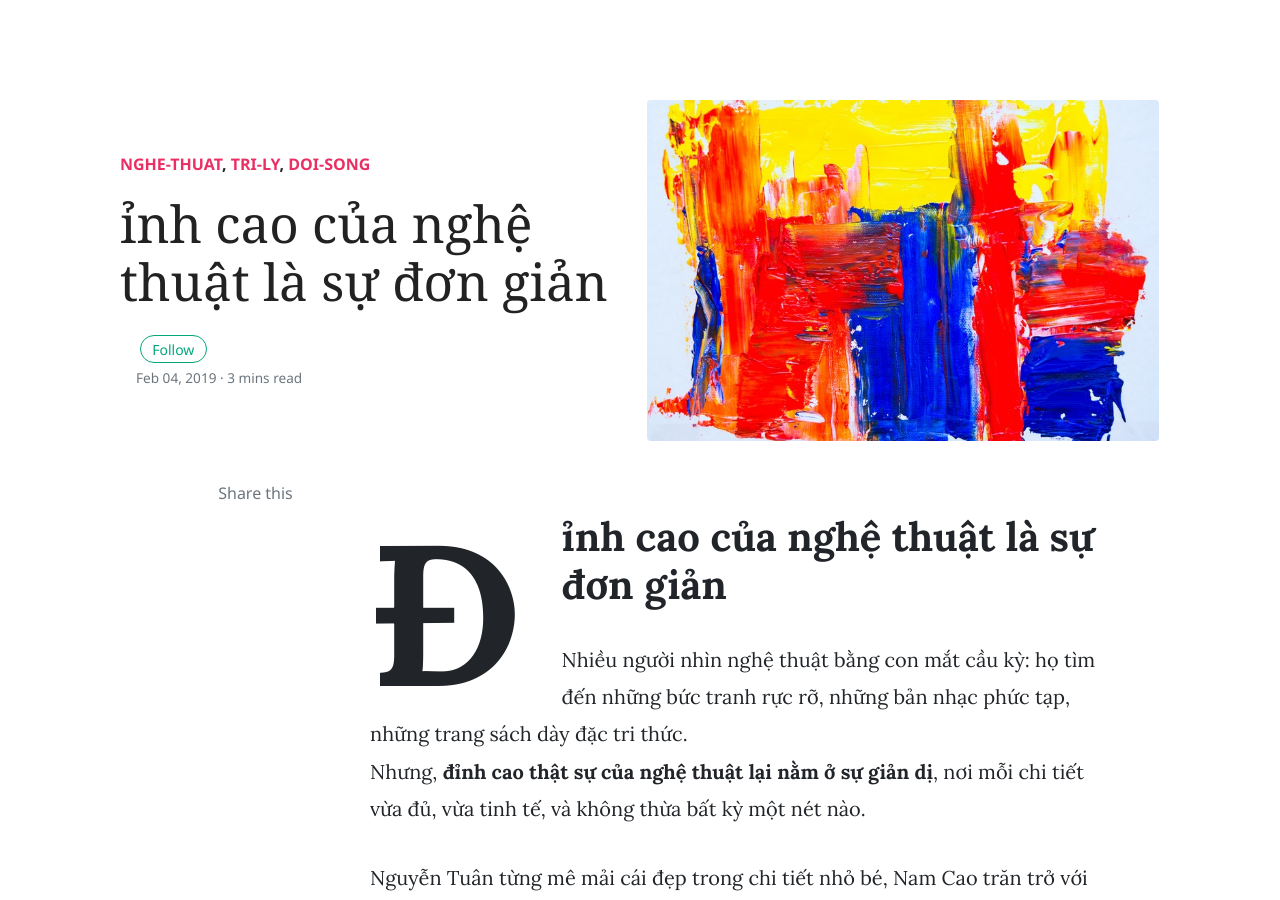
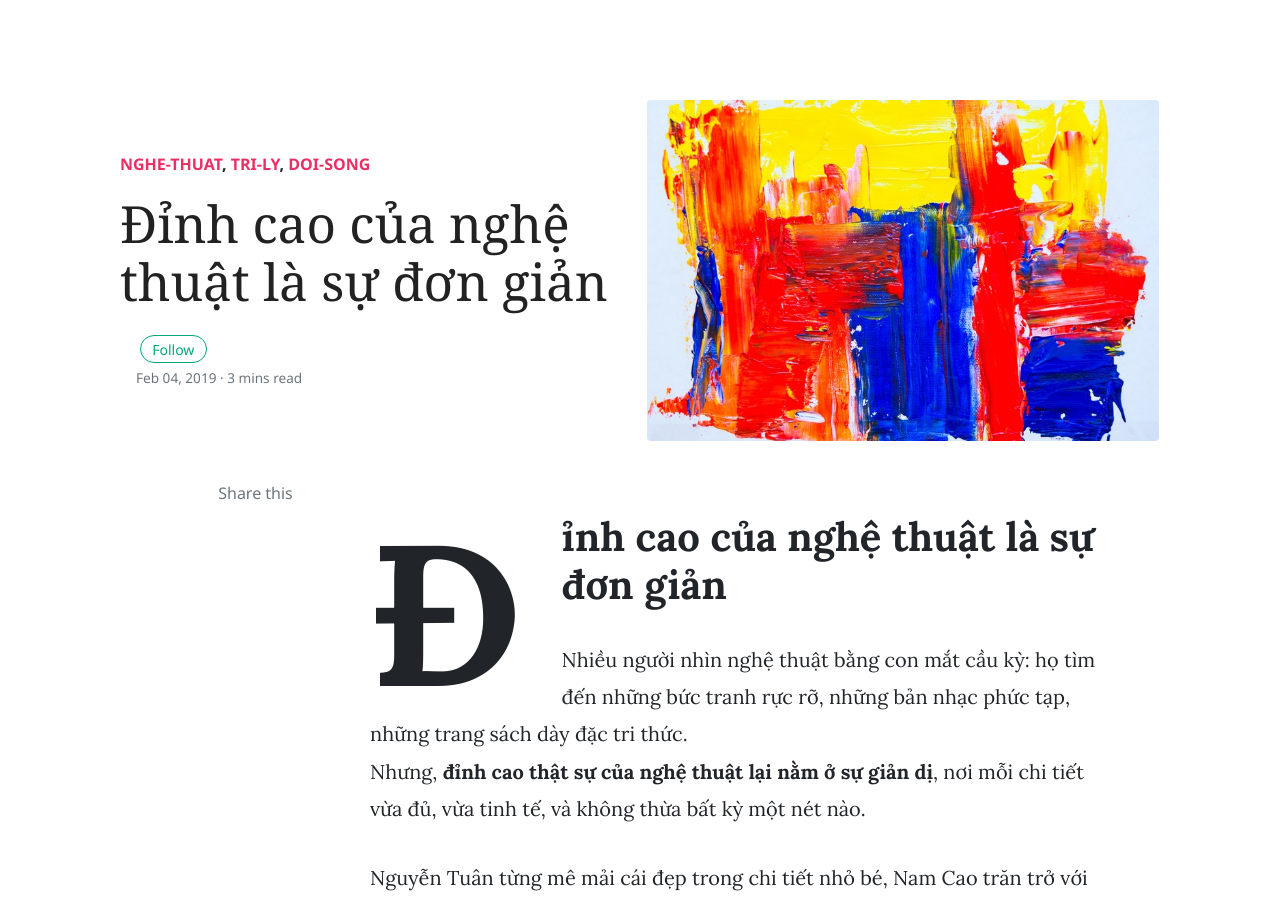
Before and after one commit to bthanhtung/whisper-talk, a Jekyll site: the page built from _posts/2019-02-04-the-simple.markdown, in a window 1280 px wide and 900 px high. Built offline with Jekyll 4.4.1, drawn with Linux system fonts in a browser that asks for light colours; nearby versions of some CDN libraries; comment, search, counter and statistics services are not loaded; some of the changed lines change nothing that is shown.

Commit message:
feat(update): change content

```diff
--- a/_config.yml
+++ b/_config.yml
@@ -1,6 +1,6 @@
 # Site
-name: "WhisperTalk"
-title: "WhisperTalk - Blog to share our stories"
+name: "Whisper Talk"
+title: "Whisper Talk - Blog to share our stories"
 description: "Blog to share our stories"
 logo: 'assets/images/logo.png'
 favicon: 'assets/images/logo.png'
--- a/_posts/2019-02-04-the-simple.markdown
+++ b/_posts/2019-02-04-the-simple.markdown
@@ -1,6 +1,6 @@
 ---
 layout: post
-title:  "ỉnh cao của nghệ thuật là sự đơn giản"
+title:  "Đỉnh cao của nghệ thuật là sự đơn giản"
 author: Vincent
 categories: [nghe-thuat, tri-ly, doi-song]
 image: assets/images/demo1.jpg
```
